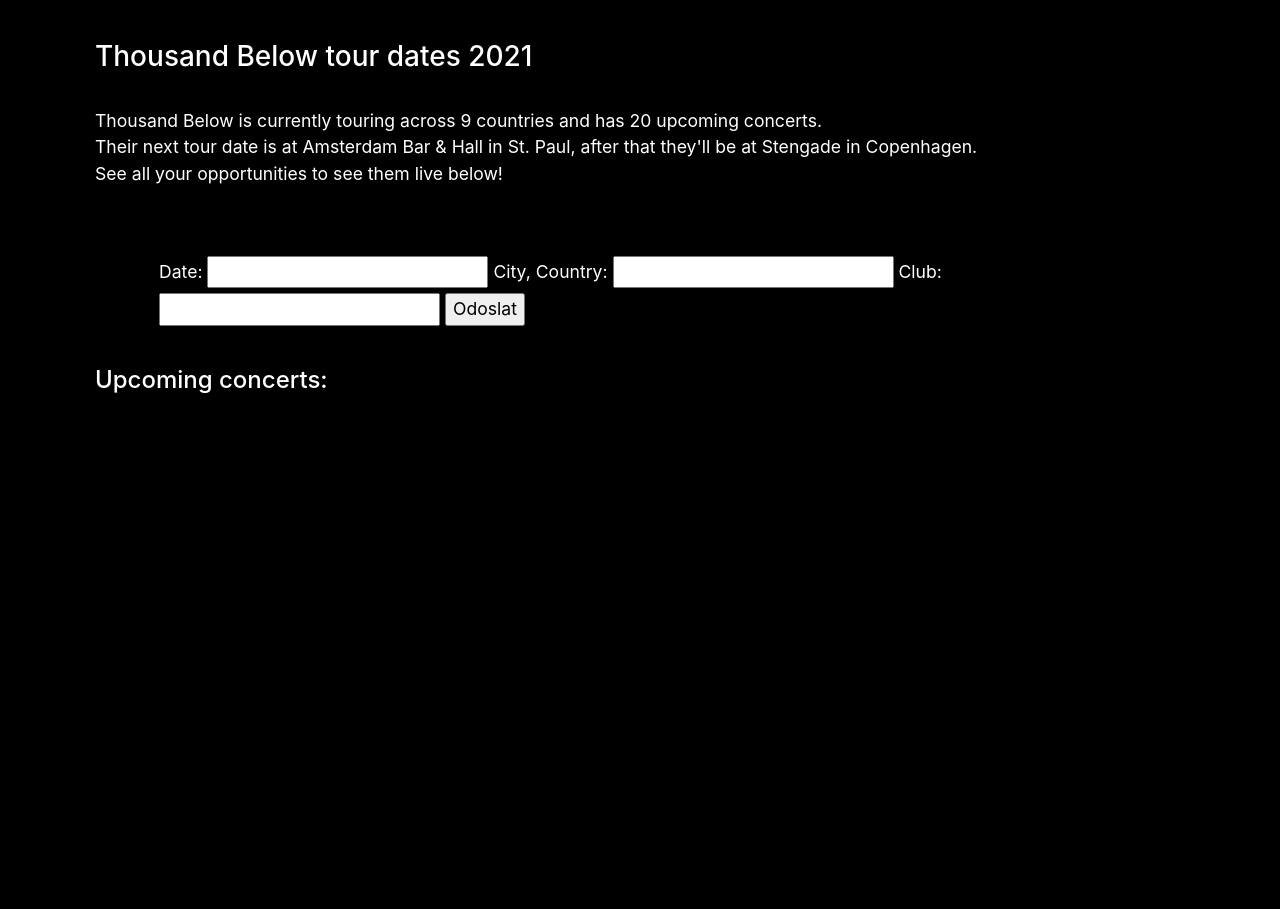
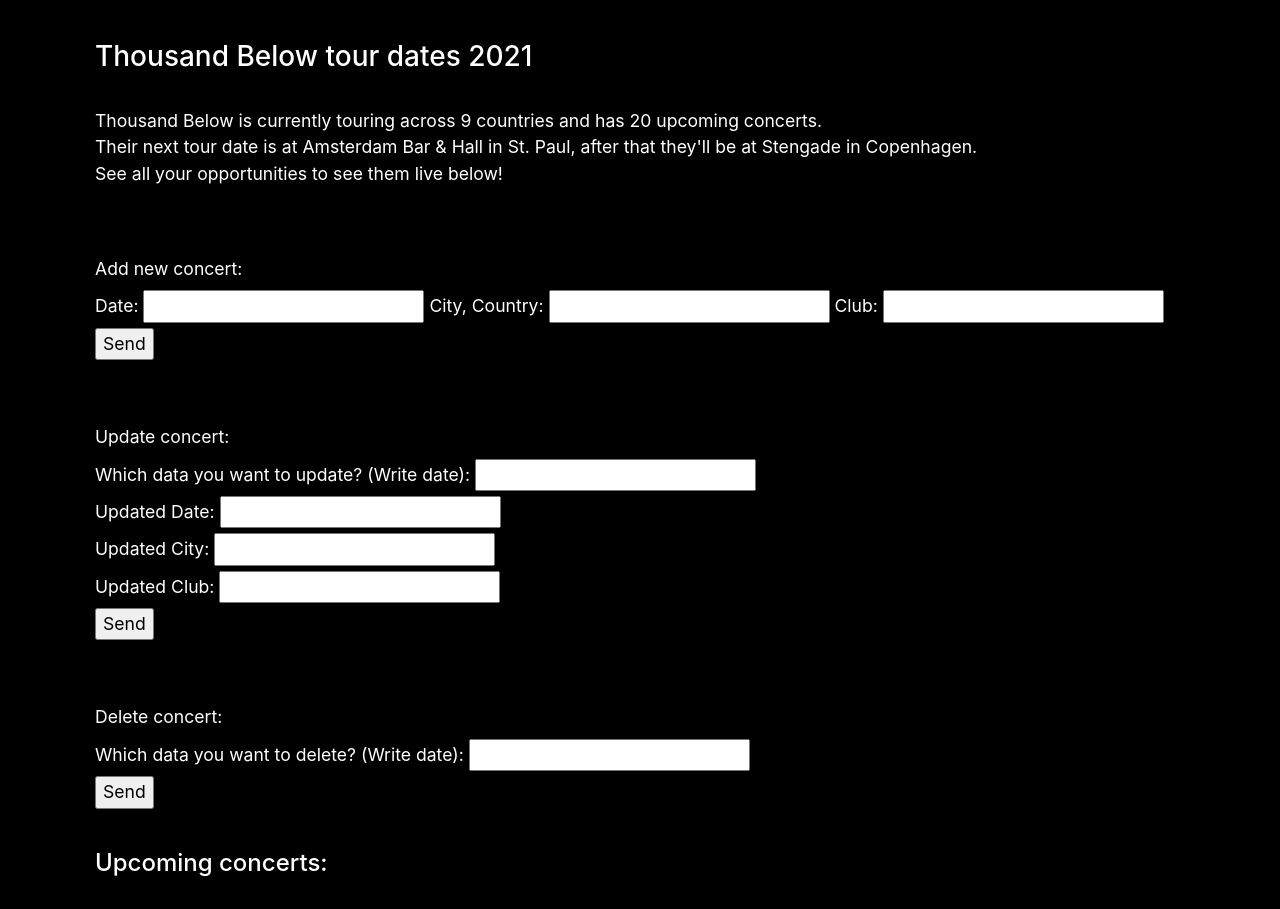
Before and after one commit to Varhanikova/semestralka2, a PHP site: page /Concerts.php in a window 1280 px wide. Shown: the part 66-975 px from the top of the page. Before the commit the page ends 459 px from the top, so only its background shows below. Run offline with PHP 8.4, Linux system fonts and the light colour scheme; data that the repository does not hold is empty.

Commit message:
edit,delete v databaze

```diff
--- a/Concerts.php
+++ b/Concerts.php
@@ -1,8 +1,14 @@
 <?php
 require "DB_storage.php";
 $storage = new DB_storage();
-if(isset($_POST['date'])) {
+if(isset($_POST['Send1'])) {
     $storage->createPost($_POST['date'], $_POST['city'],$_POST['club']);
+}
+if(isset($_POST['Send2']))  {
+    $storage->editConcert($_POST['date'], $_POST['newDate'], $_POST['newCity'],$_POST['newClub']);
+}
+if(isset($_POST['Send3']))  {
+   $storage->deleteConcert($_POST['date']);
 }
 $concerts  = $storage->getAll();
 
@@ -63,6 +69,7 @@
     <br><br>
 
     <div class="addConcert">
+        <label>Add new concert: </label>
         <form method="post">
         <label> Date: </label>
         <input type="text" name="date">
@@ -70,9 +77,35 @@
         <input type="text" name="city">
         <label>Club: </label>
         <input type="text" name="club">
-        <input type="submit" value="Odoslat">
+        <input type="submit" name="Send1" value="Send">
+
         </form>
     </div>
+
+    <div class="editConcert">
+        <label> Update concert: </label>
+        <form method="post">
+            <label> Which data you want to update? (Write date):  </label>
+            <input type="text" name="date"><br>
+            <label> Updated Date:    </label>
+            <input type="text" name="newDate"><br>
+            <label> Updated City:    </label>
+            <input type="text" name="newCity"><br>
+            <label> Updated Club:   </label>
+            <input type="text" name="newClub"> <br>
+            <input type="submit" name="Send2" value="Send">
+        </form>
+    </div>
+
+    <div class="deleteConcert">
+        <label> Delete concert: </label>
+        <form method="post">
+            <label> Which data you want to delete? (Write date):  </label>
+            <input type="text" name="date"><br>
+            <input type="submit" name="Send3" value="Send">
+        </form>
+    </div>
+
     <h2>Upcoming concerts:</h2>
 </div>
 <?php  foreach($concerts as $conc) {   ?>
--- a/DB_storage.php
+++ b/DB_storage.php
@@ -26,8 +26,6 @@
     }
     return $concerts;
     }
-
-
     public function createPost(string $date, string $city,string $club) : void
     {
         $concert = new Concert($date,$city,$club);
@@ -36,7 +34,15 @@
 public function saveConcert(Concert $concert): void {
     $stmt = $this->pdo->prepare("INSERT INTO concerts(datum,city,club) VALUES(?,?,?)");
     $stmt->execute([$concert->getDate(), $concert->getCity(), $concert->getClub()]);
+}
+public function editConcert( string $zaznam,string $newDate,string $newCity, string $newClub) : void {
 
+        $stmt = $this->pdo->prepare("UPDATE concerts SET datum=?, city=?, club=? WHERE datum='$zaznam'");
+        $stmt->execute([$newDate, $newCity,$newClub]);
+}
+public function deleteConcert(string $which) {
+    $stmt = $this->pdo->prepare("DELETE FROM concerts WHERE datum='$which'");
+    $stmt->execute();
 
 }
 }
--- a/index.html
+++ b/index.html
@@ -25,7 +25,7 @@
                 <a class="nav-link " href="Bio.html">Bio</a>
             </li>
             <li class="nav-item">
-                <a class="nav-link " href="Concerts.html">Concerts</a>
+                <a class="nav-link " href="Concerts.php">Concerts</a>
             </li>
             <li class="nav-item dropdown">
                 <a class="nav-link dropdown-toggle" href="#" id="dropdown06" data-toggle="dropdown" aria-haspopup="true" aria-expanded="false">Albums</a>
--- a/style.css
+++ b/style.css
@@ -1,13 +1,15 @@
-/*if(isset($_POST['date'])) {
-    $storage->createPost($_POST['date'], $_POST['city'],$_POST['club']);
-}*/
+
 body {
     background-color: black;
 }
-.addConcert{
+.addConcert {
     color: white;
-    margin-left: 5vw;
-
+}
+.editConcert {
+    margin-top: 5vw;
+}
+.deleteConcert{
+    margin-top: 5vw;
 }
 
 .logo{
```
Also changed, not shown: index.php (added, +62 -0 lines).
